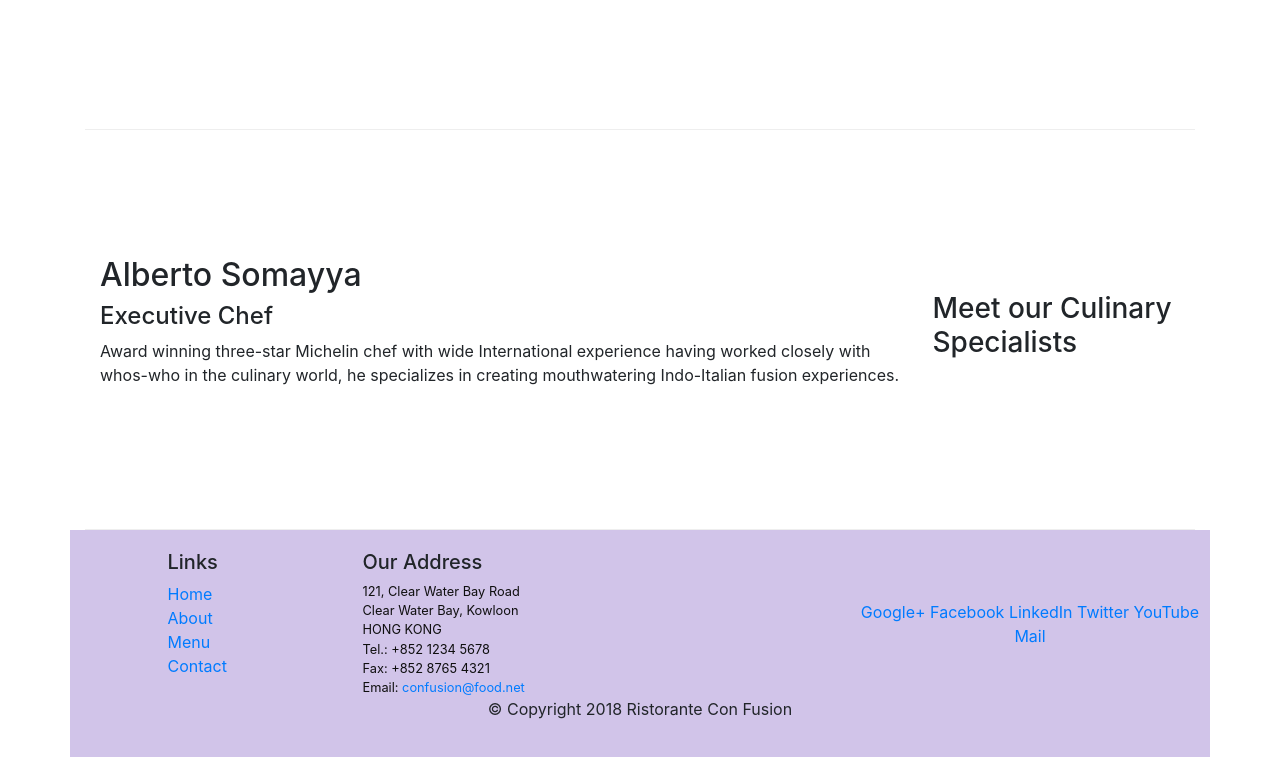
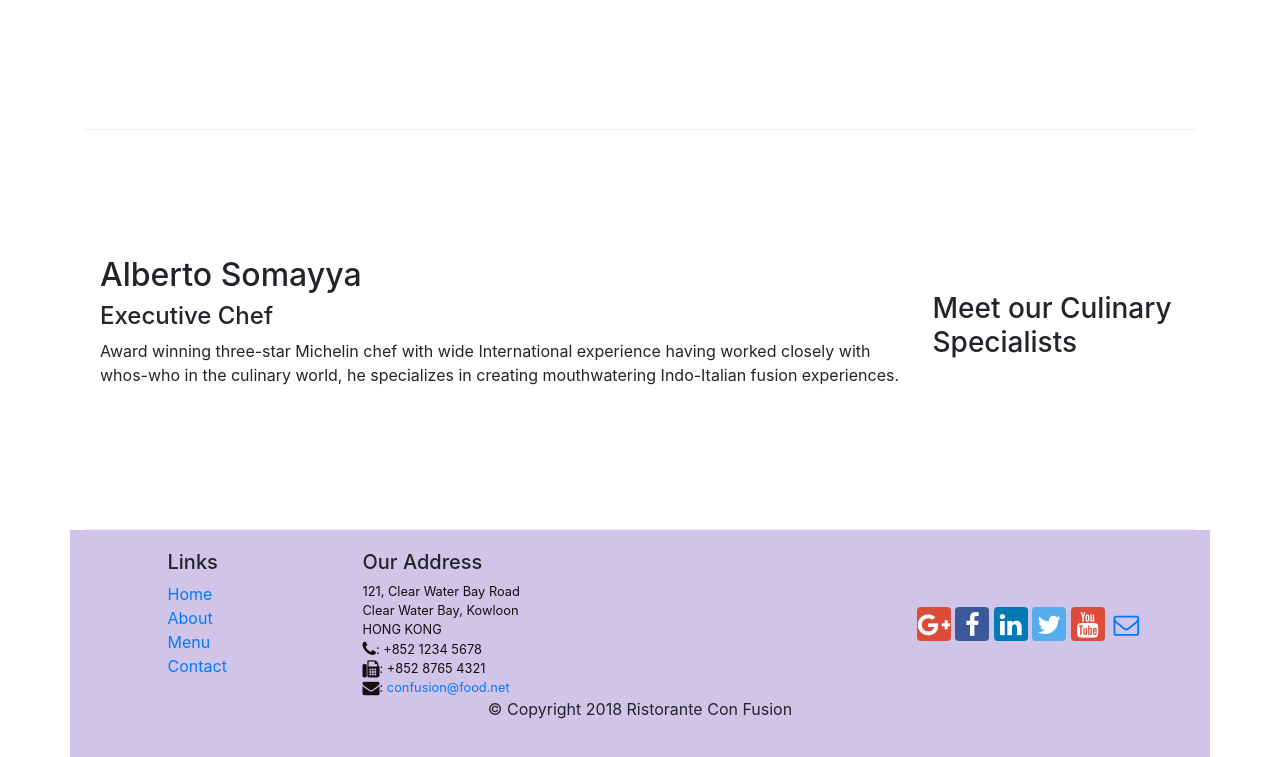
Before and after one commit to m0nalisha/BootStrap4, a website: page index.html in a window 1280 px wide. Shown: the part 1004-1761 px from the top of the page. Drawn offline with nearby package versions, Linux system fonts and the light colour scheme.

Commit message:
icons-fonts

```diff
--- a/index.html
+++ b/index.html
@@ -8,6 +8,8 @@
     <meta http-equiv="x-ua-compatible" content="ie=edge">
 
     <!-- Bootstrap CSS -->
+    <link rel="stylesheet" href="node_modules/font-awesome/css/font-awesome.min.css">
+    <link rel="stylesheet" href="node_modules/bootstrap/dist/css/bootstrap-social.css">
     <link rel="stylesheet" href="node_modules/bootstrap/dist/css/bootstrap.min.css">
     <link rel="stylesheet" href="css/styles.css">
 </head>
@@ -18,10 +20,10 @@
            <a class="navbar-brand" href="#">Ristorante Con Fusion</a>
            <div class="collapse navbar-collapse" id="Navbar">
             <ul class="navbar-nav ml-auto">
-                <li class="nav-item active"><a class="nav-link" href="#">Home</a></li>
-                <li class="nav-item"><a class="nav-link" href="./aboutus.html">About</a></li>
-                <li class="nav-item"><a class="nav-link" href="#">Menu</a></li>
-                <li class="nav-item"><a class="nav-link" href="#">Contact</a></li>
+                <li class="nav-item active"><a class="nav-link" href="#"><span class="fa fa-home fa-lg"></span>Home</a></li>
+                <li class="nav-item"><a class="nav-link" href="./aboutus.html"><span class="fa fa-info fa-lg"></span>About</a></li>
+                <li class="nav-item"><a class="nav-link" href="#"><span class="fa fa-list fa-lg"></span>Menu</a></li>
+                <li class="nav-item"><a class="nav-link" href="#"><span class="fa fa-address-card fa-lg"></span>Contact</a></li>
             </ul>
         </div>
         </div>
@@ -95,19 +97,19 @@
 		              121, Clear Water Bay Road<br>
 		              Clear Water Bay, Kowloon<br>
 		              HONG KONG<br>
-		              Tel.: +852 1234 5678<br>
-		              Fax: +852 8765 4321<br>
-		              Email: <a href="mailto:confusion@food.net">confusion@food.net</a>
+		              <i class="fa fa-phone fa-lg"></i>: +852 1234 5678<br>
+		              <i class="fa fa-fax fa-lg"></i>: +852 8765 4321<br>
+		              <i class="fa fa-envelope fa-lg"></i>: <a href="mailto:confusion@food.net">confusion@food.net</a>
 		           </address>
                 </div>
                     <div class="col-12 col-sm-4 align-self-center">
                         <div class="text-center">
-                        <a href="http://google.com/+">Google+</a>
-                        <a href="http://www.facebook.com/profile.php?id=">Facebook</a>
-                        <a href="http://www.linkedin.com/in/">LinkedIn</a>
-                        <a href="http://twitter.com/">Twitter</a>
-                        <a href="http://youtube.com/">YouTube</a>
-                        <a href="mailto:">Mail</a>
+                        <a class="btn btn-social-icon btn-google" href="http://google.com/+"><i class="fa fa-google-plus fa-lg"></i></a>
+                        <a class="btn btn-social-icon btn-facebook"href="http://www.facebook.com/profile.php?id="><i class="fa fa-facebook fa-lg"></i></a>
+                        <a class="btn btn-social-icon btn-linkedin"href="http://www.linkedin.com/in/"><i class="fa fa-linkedin fa-lg"></i></a>
+                        <a class="btn btn-social-icon btn-twitter"href="http://twitter.com/"><i class="fa fa-twitter fa-lg"></i></a>
+                        <a class="btn btn-social-icon btn-google"href="http://youtube.com/"><i class="fa fa-youtube fa-lg"></i></a>
+                        <a class="btn btn-social-icon"href="mailto:"><i class="fa fa-envelope-o fa-lg"></i></a>
                     </div>
                 </div>
            </div>
--- a/package.json
+++ b/package.json
@@ -15,6 +15,8 @@
   },
   "dependencies": {
     "bootstrap": "^4.0.0",
+    "bootstrap-social": "^5.1.1",
+    "font-awesome": "^4.7.0",
     "jquery": "^3.3.1",
     "popper.js": "^1.12.9"
   }
```
Also changed, not shown: aboutus.html (+2 -0 lines), 1 other file.
